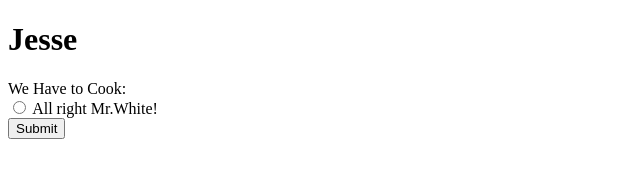
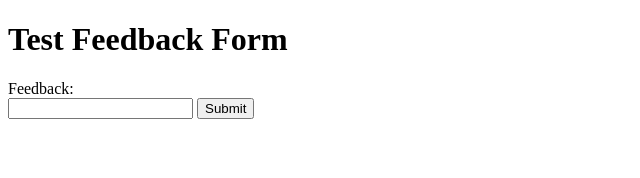
Before and after one commit to TAWinterton2/CS-F600-ML-GUI, a plain HTML site: page NodeJSTestServer/testpage.html in a window 1280 px wide. Shown: the whole page, without its empty margins (0-640 px from the left). Drawn offline with Linux system fonts and the light colour scheme.

Commit message:
Update testpage.html

```diff
--- a/NodeJSTestServer/testpage.html
+++ b/NodeJSTestServer/testpage.html
@@ -4,11 +4,10 @@
 	<title> Cooking Good </title>
 </head>
 <body>
-<h1> Jesse </h1>
+<h1> Test Feedback Form </h1>
 <form action="/submit" method="post">
-        <label for="feedback">We Have to Cook:</label><br>
-        <input type="radio" id="feedback" name="feedback" required>
-        <label for="feedback">All right Mr.White!</label><br>
+        <label for="feedback">Feedback:</label><br>
+        <input type="text" id="feedback" name="feedback" required>
         <button type="submit">Submit</button>
 </form>
 	<div id="feedbackMessage"></div>
```
